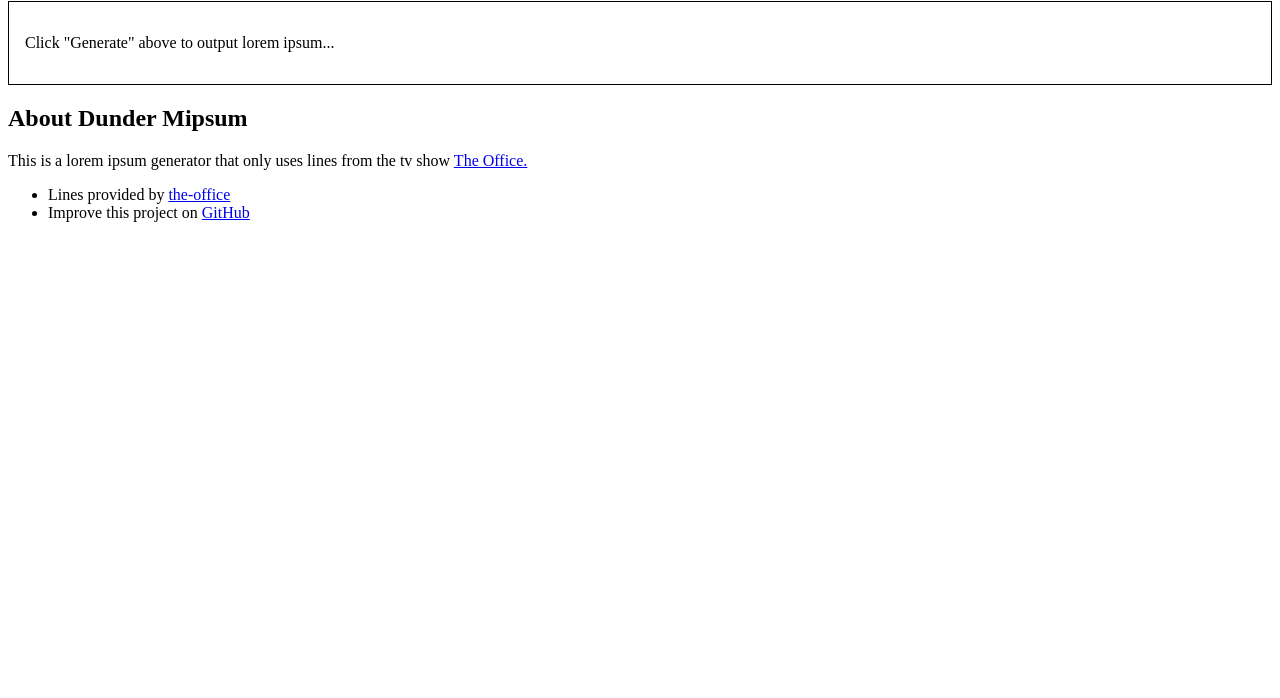
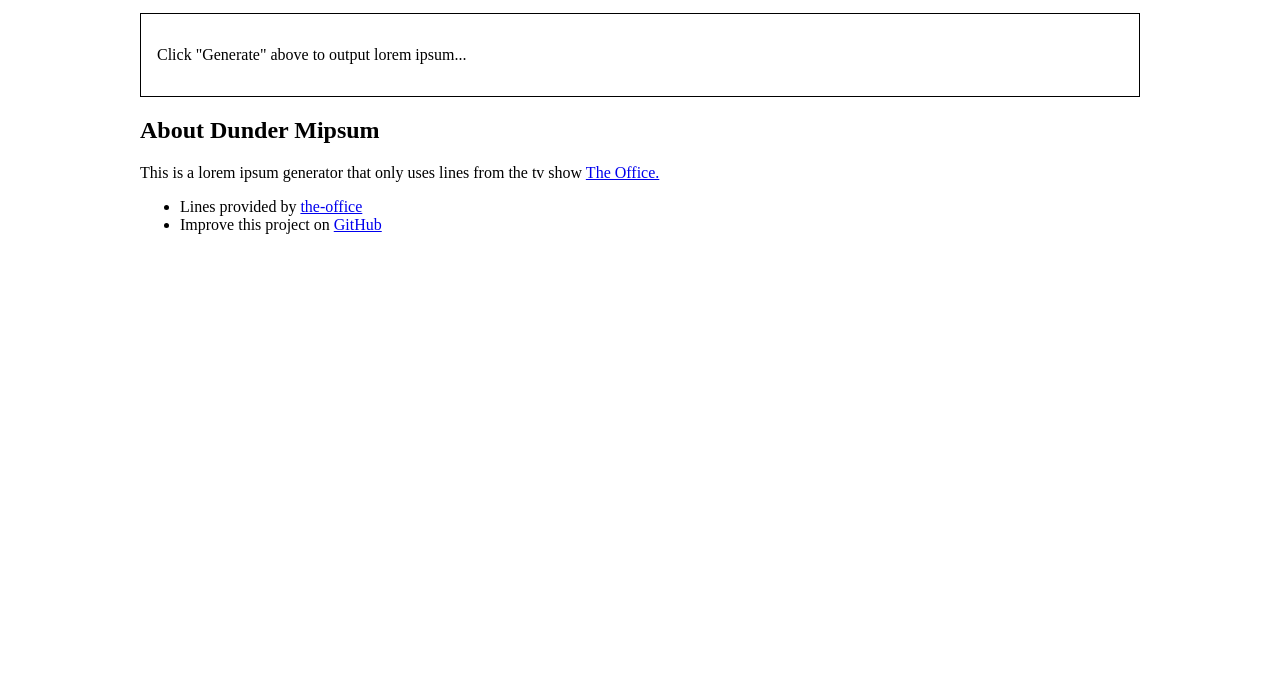
Before and after one commit to RyanBerliner/the-office-lorem-ipsum, a website with bundled scripts: page index.html in a window 1280 px wide. Shown: the part 102-800 px from the top of the page. Built offline with nearby package versions, Linux system fonts and the light colour scheme.

Commit message:
narrow page a bit

```diff
--- a/index.html
+++ b/index.html
@@ -4,7 +4,7 @@
     <meta name="description" content="A lorem ipsum generator that only uses lines from the tv show The Office.">
     <meta name="viewport" content="width=device-width, initial-scale=1.0">
   </head>
-  <body>
+  <body style="margin: 0 auto; padding: 20px; max-width: 1000px;">
     <h1>Dunder Mipsum</h1>
     <form>
       <label>Number of paragraphs
```
